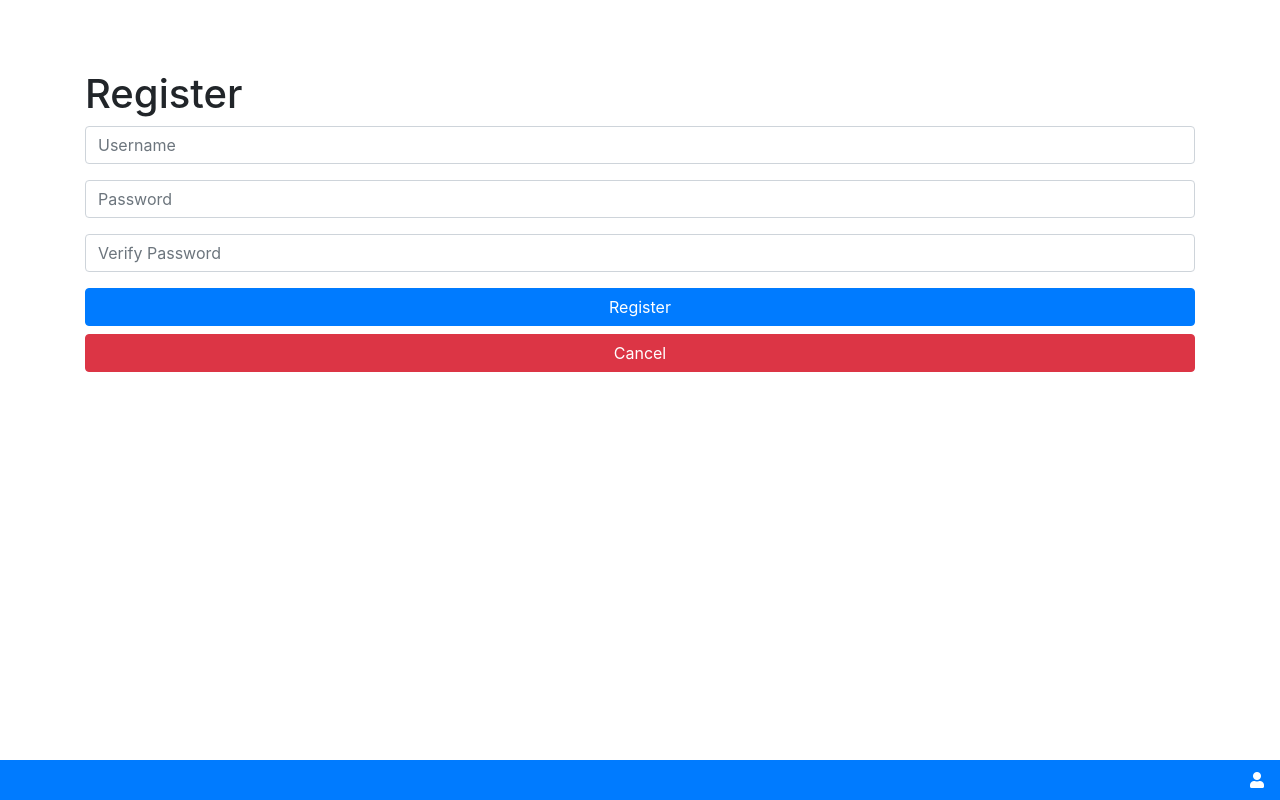
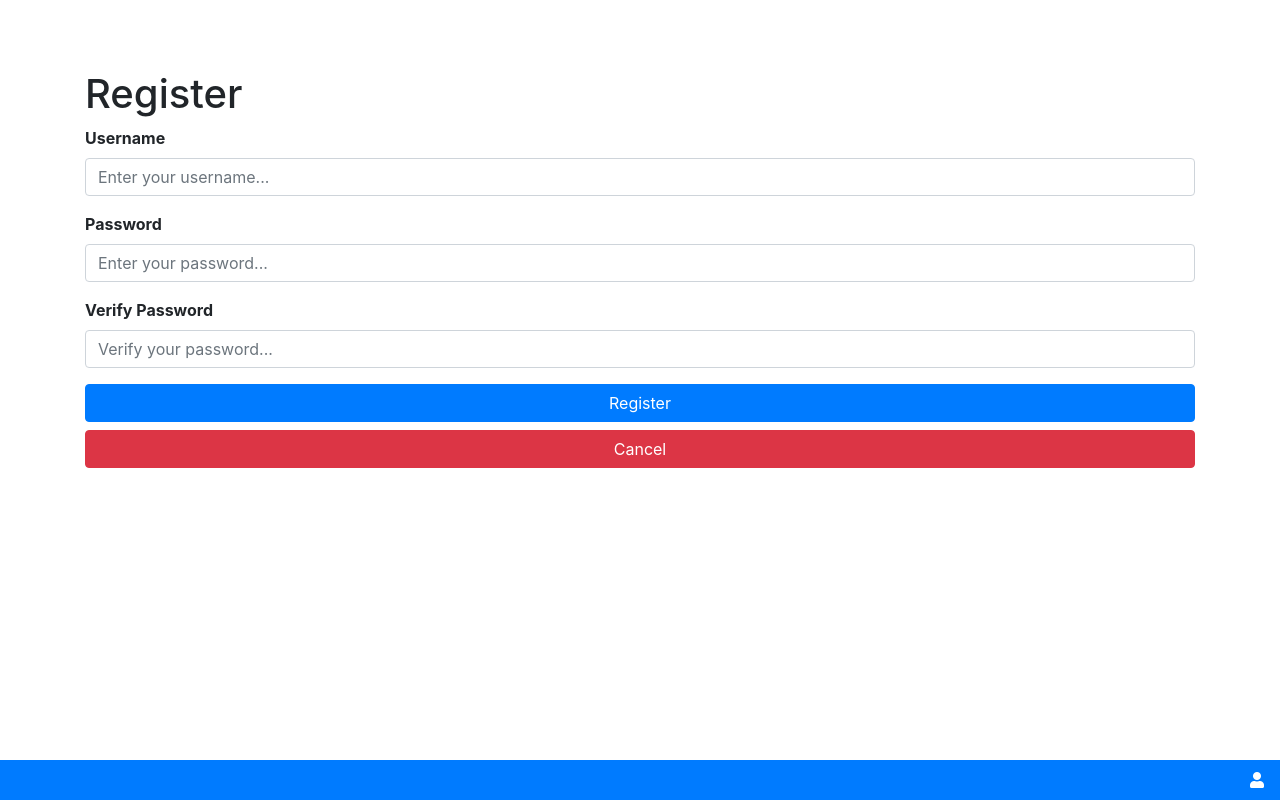
Before and after one commit to shiyu3169/web-maker-react, a React (Create React App) app in the folder client/: page /register in a window 1280 px wide. Built offline with nearby package versions, Linux system fonts and the light colour scheme.

Commit message:
input group other than widgets

```diff
--- /dev/null
+++ b/client/src/components/layout/InputGroup.js
@@ -0,0 +1,51 @@
+import React from "react";
+import PropTypes from "prop-types";
+
+const InputGroup = ({ name, label, type, placeholder, rows }) => {
+    return (
+        <div>
+            {rows > 1 ? (
+                <div className="form-group">
+                    <label htmlFor={name}>
+                        <b>{label}</b>
+                    </label>
+                    <textarea
+                        type={type}
+                        name={name}
+                        id={name}
+                        placeholder={placeholder}
+                        className="form-control"
+                        rows={rows}
+                    />
+                </div>
+            ) : (
+                <div className="form-group">
+                    <label htmlFor={name}>
+                        <b>{label}</b>
+                    </label>
+                    <input
+                        type={type}
+                        name={name}
+                        id={name}
+                        placeholder={placeholder}
+                        className="form-control"
+                    />
+                </div>
+            )}
+        </div>
+    );
+};
+
+InputGroup.propTypes = {
+    label: PropTypes.string.isRequired,
+    name: PropTypes.string.isRequired,
+    type: PropTypes.string.isRequired,
+    placeholder: PropTypes.string.isRequired,
+    rows: PropTypes.string
+};
+
+InputGroup.defaultProps = {
+    rows: "1"
+};
+
+export default InputGroup;
--- a/client/src/components/page/PageEdit.js
+++ b/client/src/components/page/PageEdit.js
@@ -1,5 +1,6 @@
 import React, { Component } from "react";
 import { Link } from "react-router-dom";
+import InputGroup from "../layout/InputGroup";
 
 export default class PageEdit extends Component {
     render() {
@@ -27,30 +28,18 @@ export default class PageEdit extends Component {
                 </nav>
                 <div className="container">
                     <form>
-                        <div className="form-group">
-                            <label for="name">
-                                <b>Name</b>
-                            </label>
-                            <input
-                                className="form-control"
-                                id="name"
-                                type="text"
-                                placeholder="Name of the page..."
-                                value="Blog Post"
-                            />
-                        </div>
-                        <div className="form-group">
-                            <label for="title">
-                                <b>Title</b>
-                            </label>
-                            <input
-                                className="form-control"
-                                type="text"
-                                id="title"
-                                placeholder="Title of the page..."
-                                value="Blog Post"
-                            />
-                        </div>
+                        <InputGroup
+                            name="name"
+                            label="name"
+                            type="text"
+                            placeholder="Enter to Edit Page Name..."
+                        />
+                        <InputGroup
+                            name="title"
+                            label="Title"
+                            type="text"
+                            placeholder="Enter to Edit Page Title..."
+                        />
                         <Link
                             to="/user/:uid/website/:wid/page"
                             className="btn btn-lg btn-warning"
--- a/client/src/components/page/PageNew.js
+++ b/client/src/components/page/PageNew.js
@@ -1,5 +1,6 @@
 import React, { Component } from "react";
 import { Link } from "react-router-dom";
+import InputGroup from "../layout/InputGroup";
 
 export default class PageNew extends Component {
     render() {
@@ -27,28 +28,18 @@ export default class PageNew extends Component {
                 </nav>
                 <div className="container">
                     <form>
-                        <div className="form-group">
-                            <label for="name">
-                                <b>Name</b>
-                            </label>
-                            <input
-                                className="form-control"
-                                id="name"
-                                type="text"
-                                placeholder="Name of the page..."
-                            />
-                        </div>
-                        <div className="form-group">
-                            <label for="title">
-                                <b>Title</b>
-                            </label>
-                            <input
-                                className="form-control"
-                                type="text"
-                                id="title"
-                                placeholder="Title of the page..."
-                            />
-                        </div>
+                        <InputGroup
+                            name="name"
+                            label="Name"
+                            type="text"
+                            placeholder="Name for New Page..."
+                        />
+                        <InputGroup
+                            name="title"
+                            label="Title"
+                            type="text"
+                            placeholder="Title for New Page..."
+                        />
                         <Link
                             to="/user/:uid/website/:wid/page"
                             className="btn btn-lg btn-warning"
--- a/client/src/components/user/Login.js
+++ b/client/src/components/user/Login.js
@@ -1,5 +1,6 @@
 import React, { Component } from "react";
 import { Link } from "react-router-dom";
+import InputGroup from "../layout/InputGroup";
 
 class Login extends Component {
     render() {
@@ -7,20 +8,18 @@ class Login extends Component {
             <div className="container">
                 <h1>Login</h1>
                 <form>
-                    <div className="form-group">
-                        <input
-                            className="form-control"
-                            type="text"
-                            placeholder="Username"
-                        />
-                    </div>
-                    <div className="form-group">
-                        <input
-                            className="form-control"
-                            type="password"
-                            placeholder="Password"
-                        />
-                    </div>
+                    <InputGroup
+                        name="username"
+                        label="Username"
+                        type="text"
+                        placeholder="Enter your username..."
+                    />
+                    <InputGroup
+                        name="password"
+                        label="Password"
+                        type="password"
+                        placeholder="Enter your password..."
+                    />
                     <Link to="/user/:uid" className="btn btn-primary btn-block">
                         Login
                     </Link>
--- a/client/src/components/user/Profile.js
+++ b/client/src/components/user/Profile.js
@@ -1,5 +1,6 @@
 import React, { Component } from "react";
 import { Link } from "react-router-dom";
+import InputGroup from "../layout/InputGroup";
 
 class Profile extends Component {
     render() {
@@ -16,33 +17,30 @@ class Profile extends Component {
                 <br />
                 <div className="container">
                     <form>
-                        <div className="form-group">
-                            <label>
-                                <b>Username</b>
-                            </label>
-                            <input
-                                className="form-control"
-                                placeholder="Alice"
-                            />
-                        </div>
-                        <div className="form-group">
-                            <label>
-                                <b>Email</b>
-                            </label>
-                            <input className="form-control" />
-                        </div>
-                        <div className="form-group">
-                            <label>
-                                <b>First Name</b>
-                            </label>
-                            <input className="form-control" />
-                        </div>
-                        <div className="form-group">
-                            <label>
-                                <b>Last Name</b>
-                            </label>
-                            <input className="form-control" />
-                        </div>
+                        <InputGroup
+                            name="username"
+                            label="Username"
+                            type="text"
+                            placeholder="Enter your username..."
+                        />
+                        <InputGroup
+                            name="email"
+                            label="Email"
+                            type="email"
+                            placeholder="Enter to edit your email..."
+                        />
+                        <InputGroup
+                            name="firstName"
+                            label="First Name"
+                            type="text"
+                            placeholder="Enter to edit your first name..."
+                        />
+                        <InputGroup
+                            name="lastName"
+                            label="Last Name"
+                            type="text"
+                            placeholder="Enter to edit your last name..."
+                        />
                         <Link
                             to="/user/:uid/website"
                             className="btn btn-primary btn-block"
--- a/client/src/components/user/Register.js
+++ b/client/src/components/user/Register.js
@@ -1,5 +1,6 @@
 import React, { Component } from "react";
 import { Link } from "react-router-dom";
+import InputGroup from "../layout/InputGroup";
 
 export default class Register extends Component {
     render() {
@@ -7,27 +8,24 @@ export default class Register extends Component {
             <div className="container">
                 <h1>Register</h1>
                 <form>
-                    <div className="form-group">
-                        <input
-                            className="form-control"
+                    <InputGroup
+                        name="username"
+                        label="Username"
                         type="text"
-                            placeholder="Username"
+                        placeholder="Enter your username..."
                     />
-                    </div>
-                    <div className="form-group">
-                        <input
-                            className="form-control"
+                    <InputGroup
+                        name="password"
+                        label="Password"
                         type="password"
-                            placeholder="Password"
+                        placeholder="Enter your password..."
                     />
-                    </div>
-                    <div className="form-group">
-                        <input
-                            className="form-control"
+                    <InputGroup
+                        name="verifyPassword"
+                        label="Verify Password"
                         type="password"
-                            placeholder="Verify Password"
+                        placeholder="Verify your password..."
                     />
-                    </div>
                     <Link to="/user/:uid" className="btn btn-primary btn-block">
                         Register
                     </Link>
```
Also changed, not shown: client/src/components/website/WebsiteEdit.js (+14 -32 lines), client/src/components/website/WebsiteNew.js (+14 -23 lines). Lines whose indentation alone changed are shown as unchanged.
